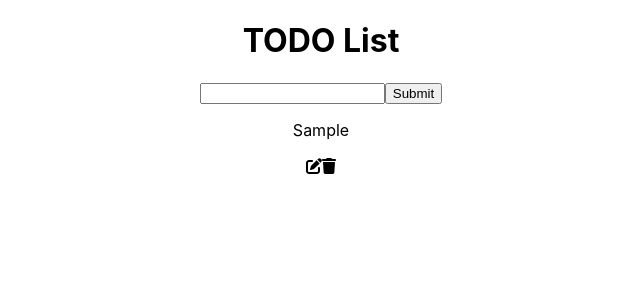
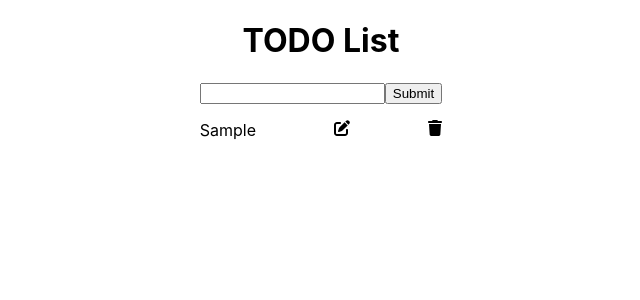
Before and after one commit to SandraVLP/react-training, a React (Create React App) app in the folder todo-list/: page / in a window 1280 px wide. Both pictures are taken after typing "Sample" into the empty fields and a click on the button "Submit". Shown: the top 300 px of the page, without its empty margins (319-959 px from the left). Built offline with nearby package versions, Linux system fonts and the light colour scheme.

Commit message:
Update App.css

```diff
--- a/todo-list/src/App.css
+++ b/todo-list/src/App.css
@@ -1,3 +1,15 @@
+body {
+  display: flex;
+  justify-content: center;
+  align-items: center;
+}
+
 .App {
   text-align: center;
 }
+
+.todo-container {
+  display: flex;
+  justify-content: space-between;
+  align-items: baseline;
+}
```
